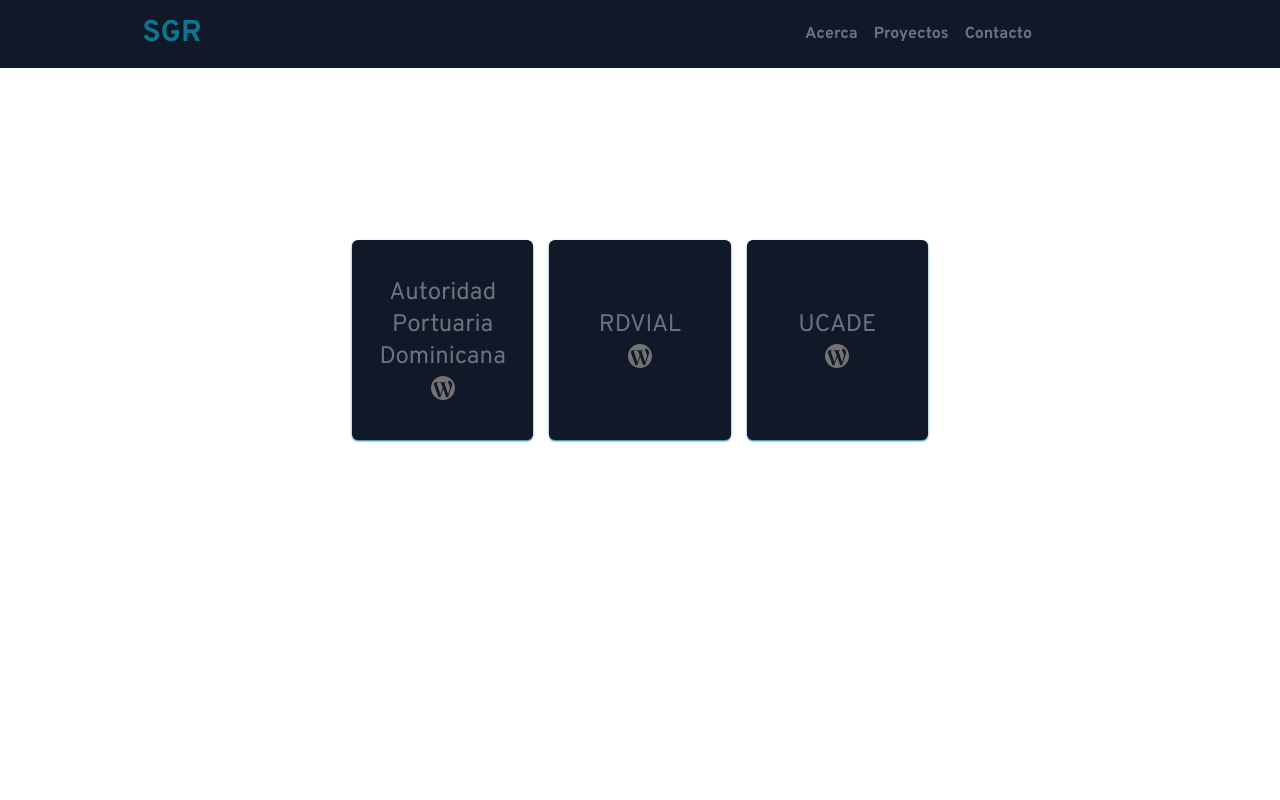
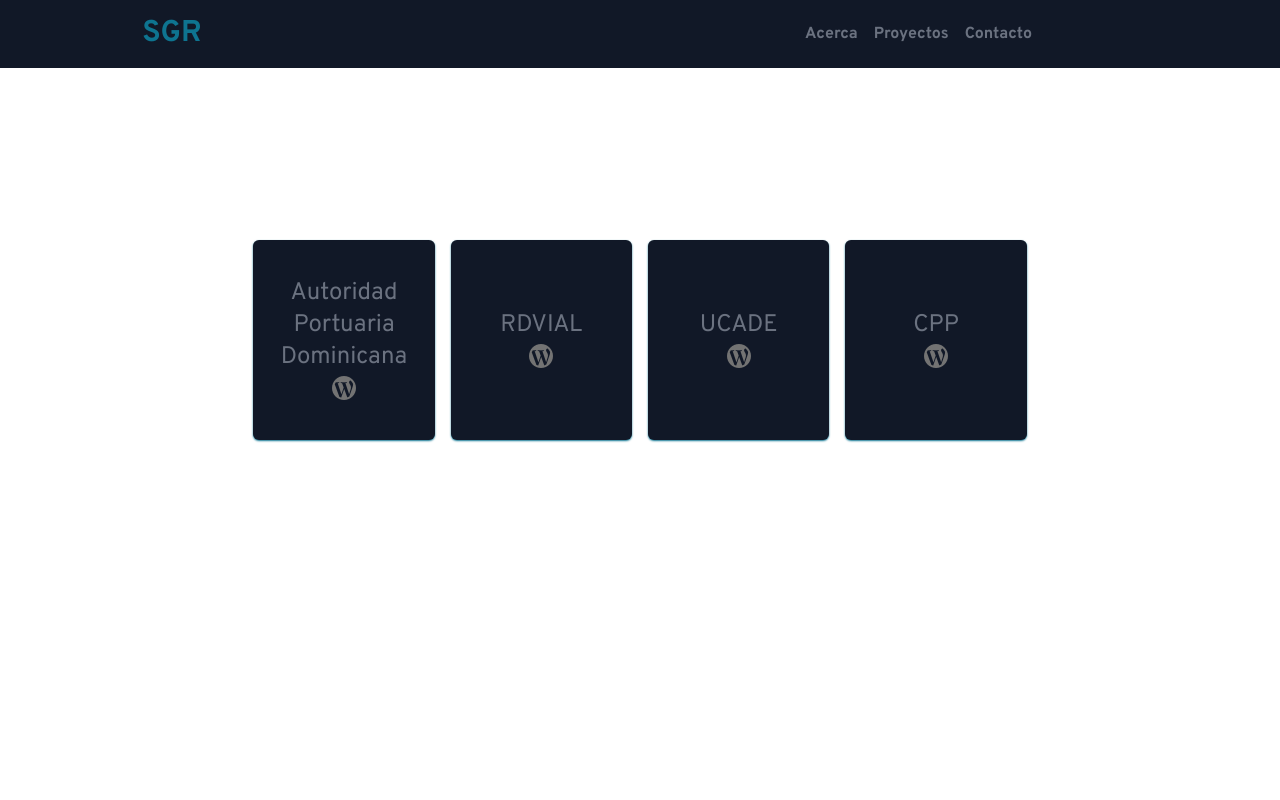
Before and after one commit to Sebastian0896/sg-portafolio, a Next.js app: page /proyectos in a window 1280 px wide. Shown: the top 800 px of the page. Built offline with nearby package versions, Linux system fonts and the light colour scheme.

Commit message:
Agragando el proyecto de la cpp

```diff
--- a/src/pages/proyectos.js
+++ b/src/pages/proyectos.js
@@ -4,9 +4,9 @@ import Layout from "@/components/layout";
 
 
 export default function Proyectos(){
-    const projects = ["Autoridad Portuaria Dominicana", "RDVIAL", "UCADE"]
-    const projectURL = ["https://portuaria.gob.do", "https://pwebrdvial.azurewebsites.net", "https://ucade.edu.do"]
-    const projectsIcon = ["wordpress-30", "wordpress-30", "wordpress-30"]
+    const projects = ["Autoridad Portuaria Dominicana", "RDVIAL", "UCADE", "CPP"]
+    const projectURL = ["https://portuaria.gob.do", "https://pwebrdvial.azurewebsites.net", "https://ucade.edu.do", "https://cpp.gob.do"]
+    const projectsIcon = ["wordpress-30", "wordpress-30", "wordpress-30", "wordpress-30"]
     return(
         <Layout title="Proyectos">
             <section className="proyectos">
```
